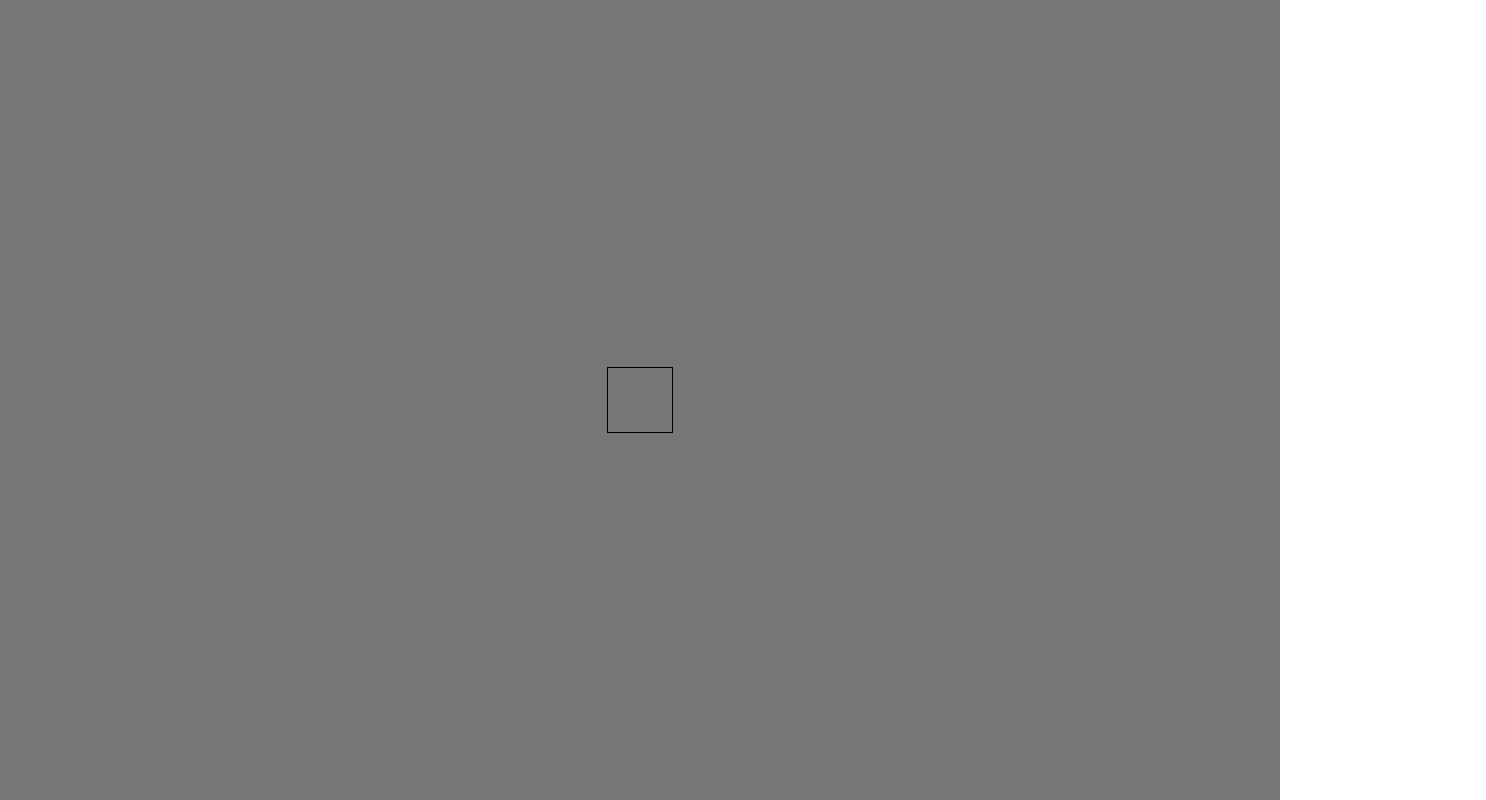
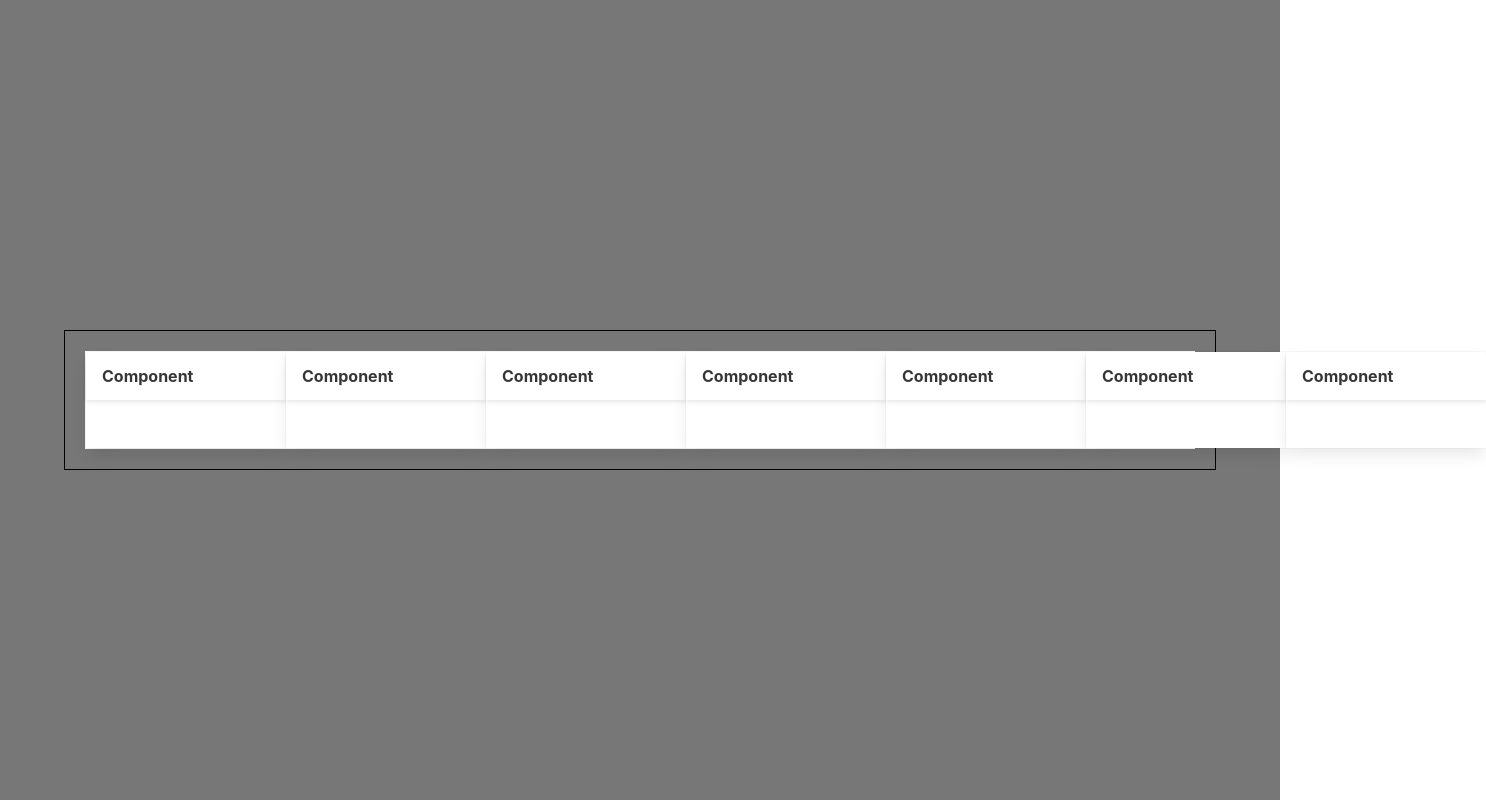
Before and after one commit to leykun-gizaw/Calendar, a Vue app: page / in a window 1280 px wide. Shown: the whole page, 1486 px wide, since content can reach past the window. Built offline with nearby package versions, Linux system fonts and the light colour scheme.

Commit message:
Render 7 days within a week with dummy data

```diff
--- a/src/components/CalendarDay.vue
+++ b/src/components/CalendarDay.vue
@@ -1,5 +1,11 @@
 <template>
-  <div class="calendar-day">
+  <div class="column">
+    <div class="card is-radiusless">
+      <header class="card-header">
+        <p class="card-header-title">Component</p>
+      </header>
+      <div class="card-content"></div>
+    </div>
     <calendar-event />
   </div>
 </template>
@@ -11,5 +17,11 @@ export default {
 };
 </script>
 
-<style>
+<style scoped>
+.column {
+  padding: 0;
+}
+.card {
+  min-width: 200px;
+}
 </style>
--- a/src/components/CalendarWeek.vue
+++ b/src/components/CalendarWeek.vue
@@ -1,6 +1,8 @@
 <template>
   <div class="calendar-week">
-    <calendar-day />
+    <div class="columns">
+      <calendar-day v-for="day in [1, 2, 3, 4, 5, 6, 7]" :key="day" />
+    </div>
   </div>
 </template>
 
@@ -11,5 +13,8 @@ export default {
 };
 </script>
 
-<style>
+<style scoped>
+.columns {
+  border: 1px solid white;
+}
 </style>
```
